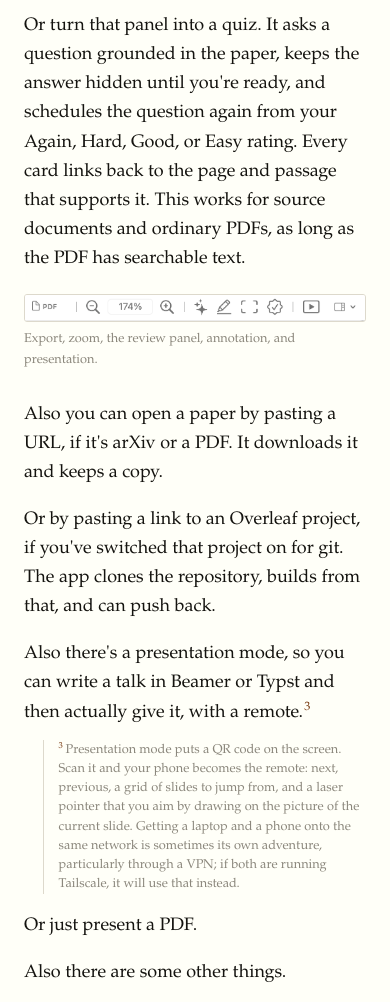
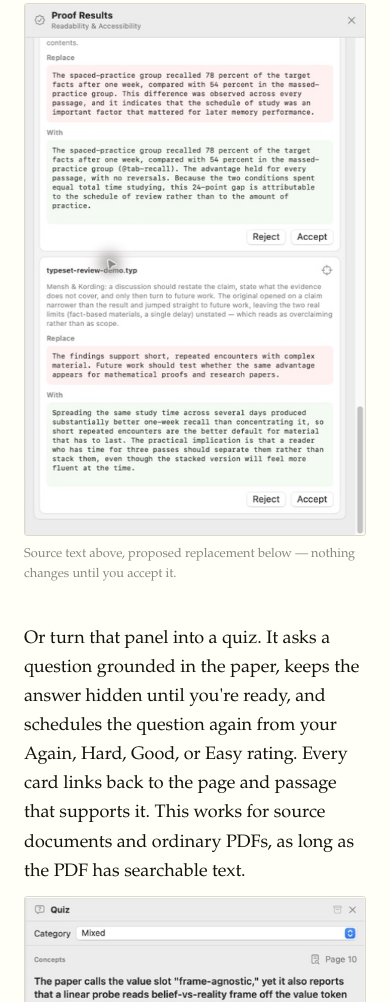
Before and after one commit to osteele/typeset-viewer, a plain HTML site: page site/index.html in a window 390 px wide. Shown: the part 4382-5384 px from the top of the page. Drawn offline with Linux system fonts and the light colour scheme.

Commit message:
feat(site): add alternating feature screenshots

```diff
--- a/site/index.html
+++ b/site/index.html
@@ -126,6 +126,33 @@
   }
   figure.mfig figcaption { font-size: .75rem; margin-top: .35rem; }
 
+  /* Substantial feature captures get the full text-plus-margin measure. The
+     copy stays first in the DOM so narrow layouts read naturally. */
+  .feature-row {
+    display: grid;
+    gap: 2rem;
+    align-items: center;
+    width: var(--full);
+    max-width: none;
+    clear: both;
+    margin: 2rem 0 2.7rem;
+  }
+  .feature-row.visual-left { grid-template-columns: minmax(0, 27rem) minmax(0, 21rem); }
+  .feature-row.visual-right { grid-template-columns: minmax(0, 21rem) minmax(0, 27rem); }
+  .feature-row.visual-left .feature-copy { grid-column: 2; grid-row: 1; }
+  .feature-row.visual-left figure { grid-column: 1; grid-row: 1; }
+  .feature-row.visual-right .feature-copy { grid-column: 1; grid-row: 1; }
+  .feature-row.visual-right figure { grid-column: 2; grid-row: 1; }
+  .feature-row.remote { grid-template-columns: minmax(0, 20rem) minmax(0, 28rem); }
+  .feature-row figure { width: 100%; max-width: none; margin: 0; }
+  .feature-row .feature-copy > :last-child { margin-bottom: 0; }
+  .feature-row .sidenote {
+    float: none;
+    display: block;
+    width: auto;
+    margin: .7rem 0 0;
+  }
+
   /* Sections */
   section { margin: 0 0 3rem; counter-increment: section; }
   section::after { content: ""; display: block; clear: both; }
@@ -195,6 +222,19 @@
       margin: 1.2rem 0 1.8rem;
     }
     figure.wide, figure.mid { width: 100%; max-width: 100%; }
+    .feature-row,
+    .feature-row.visual-left,
+    .feature-row.visual-right,
+    .feature-row.remote {
+      display: flex;
+      flex-direction: column;
+      align-items: flex-start;
+      gap: .55rem;
+      width: 100%;
+      margin: 1.8rem 0 2.4rem;
+    }
+    .feature-row figure { max-width: 30rem; }
+    .feature-row.remote figure { max-width: 20rem; }
   }
 
   footer {
@@ -310,21 +350,42 @@
       <figcaption>Because the note stores the text, it survives the next render.</figcaption>
     </figure>
 
-    <p>Also there's a panel on the other side of the window that you can talk to. Ask it about the document you're reading, or set it on the source — proofreading, tightening, checking that everything you cite is actually in the bibliography. Suggestions come back as cards you accept or reject one at a time, and nothing is written to your file until you say so.<span class="sn-ref"></span><span class="sidenote">This one needs Claude Code (<code>claude</code>) or Codex (<code>codex</code>) installed, and stays off until you set it up.</span></p>
+    <div class="feature-row visual-left">
+      <div class="feature-copy">
+        <p>Also there's a panel on the other side of the window that you can talk to. Ask it about the document you're reading, or set it on the source — proofreading, tightening, checking that everything you cite is actually in the bibliography. Suggestions come back as cards you accept or reject one at a time, and nothing is written to your file until you say so.<span class="sn-ref"></span><span class="sidenote">This one needs Claude Code (<code>claude</code>) or Codex (<code>codex</code>) installed, and stays off until you set it up.</span></p>
+      </div>
+      <figure>
+        <img src="assets/crop-review.png" width="451" height="704" loading="lazy"
+             alt="Two review cards showing original passages in red, proposed replacements in green, and Reject and Accept buttons.">
+        <figcaption>Source text above, proposed replacement below — nothing changes until you accept it.</figcaption>
+      </figure>
+    </div>
 
-    <p>Or turn that panel into a quiz. It asks a question grounded in the paper, keeps the answer hidden until you're ready, and schedules the question again from your Again, Hard, Good, or Easy rating. Every card links back to the page and passage that supports it. This works for source documents and ordinary PDFs, as long as the PDF has searchable text.</p>
-
-    <figure class="mid">
-      <img src="assets/crop-toolbar.png" width="955" height="73" loading="lazy"
-           alt="The document toolbar: export, zoom controls, agent, annotate, select, review, and presentation buttons.">
-      <figcaption>Export, zoom, the review panel, annotation, and presentation.</figcaption>
-    </figure>
+    <div class="feature-row visual-right">
+      <div class="feature-copy">
+        <p>Or turn that panel into a quiz. It asks a question grounded in the paper, keeps the answer hidden until you're ready, and schedules the question again from your Again, Hard, Good, or Easy rating. Every card links back to the page and passage that supports it. This works for source documents and ordinary PDFs, as long as the PDF has searchable text.</p>
+      </div>
+      <figure>
+        <img src="assets/crop-quiz.png" width="457" height="710" loading="lazy"
+             alt="A paper quiz with a source-backed question, its revealed answer, and Again, Hard, Good, and Easy rating buttons.">
+        <figcaption>Reveal the answer, rate your recall, and jump back to the supporting page.</figcaption>
+      </figure>
+    </div>
 
     <p>Also you can open a paper by pasting a URL, if it's arXiv or a PDF. It downloads it and keeps a copy.</p>
 
     <p>Or by pasting a link to an Overleaf project, if you've switched that project on for git. The app clones the repository, builds from that, and can push back.</p>
 
-    <p>Also there's a presentation mode, so you can write a talk in Beamer or Typst and then actually give it, with a remote.<span class="sn-ref"></span><span class="sidenote">Presentation mode puts a QR code on the screen. Scan it and your phone becomes the remote: next, previous, a grid of slides to jump from, and a laser pointer that you aim by drawing on the picture of the current slide. Getting a laptop and a phone onto the same network is sometimes its own adventure, particularly through a VPN; if both are running Tailscale, it will use that instead.</span> Or just present a PDF.</p>
+    <div class="feature-row visual-left remote">
+      <div class="feature-copy">
+        <p>Also there's a presentation mode, so you can write a talk in Beamer or Typst and then actually give it, with a remote.<span class="sn-ref"></span><span class="sidenote">Presentation mode puts a QR code on the screen. Scan it and your phone becomes the remote: next, previous, a grid of slides to jump from, and a laser pointer that you aim by drawing on the picture of the current slide. Getting a laptop and a phone onto the same network is sometimes its own adventure, particularly through a VPN; if both are running Tailscale, it will use that instead.</span> Or just present a PDF.</p>
+      </div>
+      <figure>
+        <img src="assets/crop-presentation-remote.png" width="526" height="788" loading="lazy"
+             alt="The phone presentation remote with the current slide, blackout, slide grid, laser, ink, previous, and next controls.">
+        <figcaption>The current slide and the controls you need while presenting, sized for a phone.</figcaption>
+      </figure>
+    </div>
 
     <p>Also there are some other things.</p>
 
```
Also changed, not shown: site/assets/README.md, site/assets/crop-presentation-remote.png (added), site/assets/crop-quiz.png (added), site/assets/crop-review.png (added).
